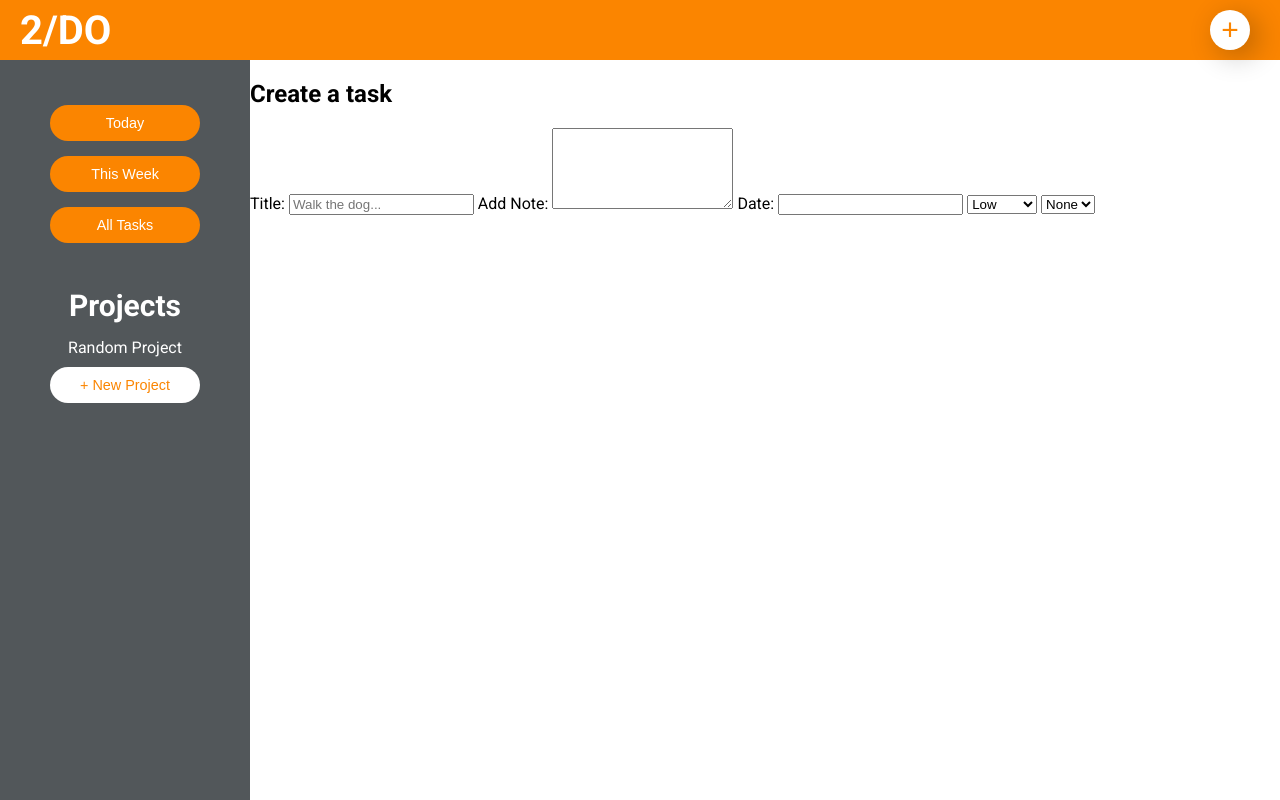
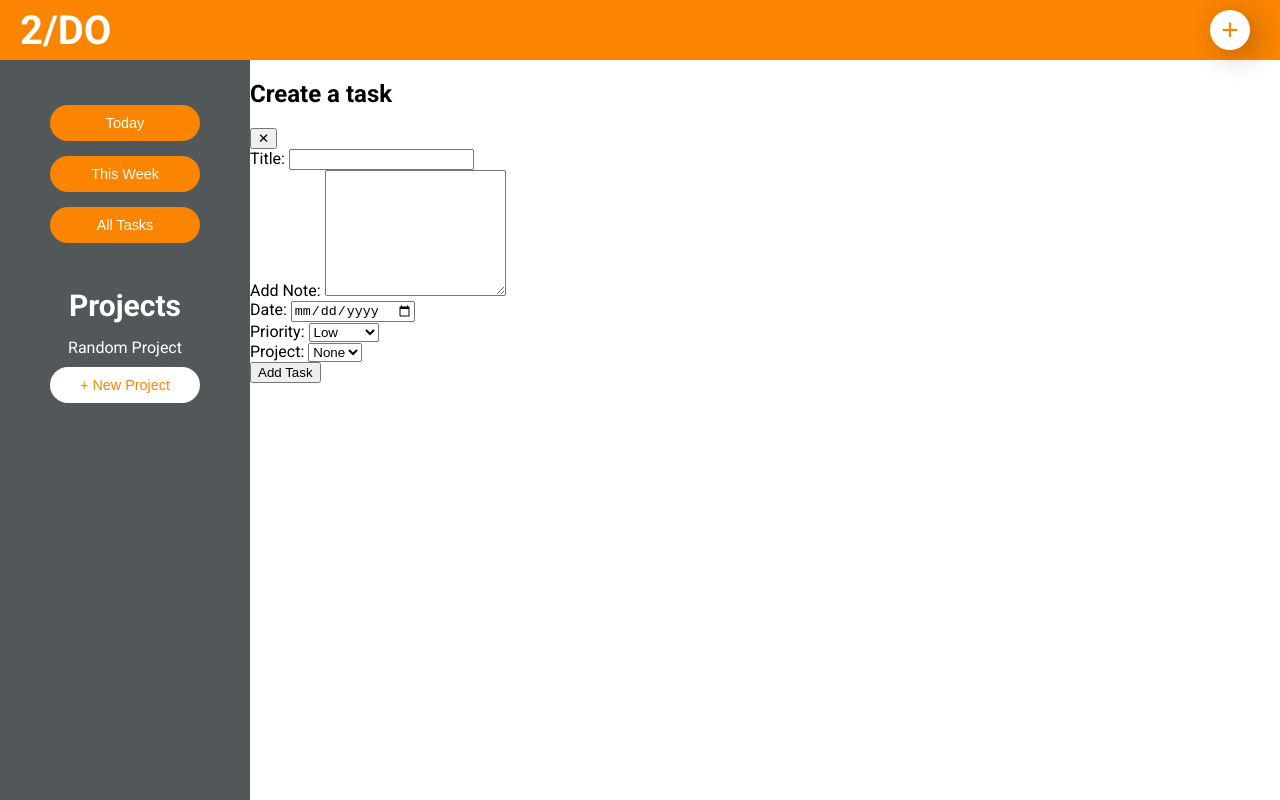
Before and after one commit to VictorOmboke/todo-list, a website built with webpack: page dist/index.html in a window 1280 px wide. Built offline with nearby package versions, Linux system fonts and the light colour scheme.

Commit message:
Adjust element classes and ID's, input types, and add button to control the task form

```diff
--- a/dist/index.html
+++ b/dist/index.html
@@ -35,40 +35,52 @@
 
     <div id="content">
       <div id="task-creator">
-        <h2>Create a task</h2>
+        <div class="header">
+          <h2>Create a task</h2>
+          <button class="close">&#10005;</button>
+        </div>
 
-        <div class="task-form">
-          <form action="" method="post">
+        <form action="" method="post" id="task-form">
+          <div class="title">
             <label for="title">Title: </label>
-            <input
-              type="text"
-              id="title"
-              name="title"
-              placeholder="Walk the dog..."
-            />
+            <input type="text" id="title" name="title" required />
+          </div>
 
+          <div class="note">
             <label for="add_note">Add Note:</label>
             <textarea
               name="add_note"
               id="add_note"
               cols="20"
-              rows="5"
+              rows="8"
             ></textarea>
+          </div>
 
+          <div class="date">
             <label for="date">Date:</label>
-            <input type="datetime" name="date" id="date" />
+            <input type="date" name="date" id="date" required />
+          </div>
 
-            <select name="priority" id="priority">
+          <div class="priority">
+            <label for="priority">Priority:</label>
+            <select name="priority" id="priority" required>
               <option value="low">Low</option>
               <option value="medium">Medium</option>
               <option value="high">High</option>
             </select>
+          </div>
 
+          <div class="project">
+            <label for="project">Project:</label>
             <select name="project" id="project">
               <option value="none">None</option>
             </select>
-          </form>
-        </div>
+          </div>
+
+          <div class="button">
+            <button type="submit" class="add-task">Add Task</button>
+          </div>
+        </form>
       </div>
     </div>
 
```
